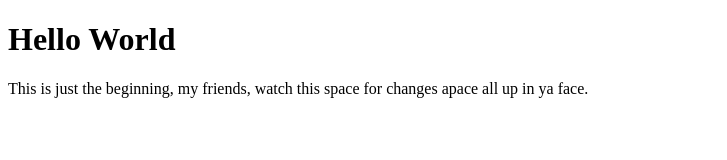
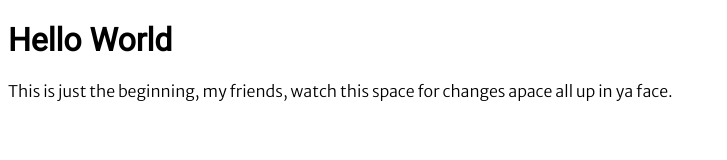
Before and after one commit to TommyBoy132/TommyBoy132.github.io, a plain HTML site: page index.html in a window 1280 px wide. Shown: the whole page, without its empty margins (0-727 px from the left). Drawn offline with Linux system fonts and the light colour scheme.

Commit message:
adding css and font links - decided to use Roboto for headers and Merriweather Sans for the body

```diff
--- /dev/null
+++ b/css/main.css
@@ -0,0 +1,11 @@
+/*Style choices:
+Roboto for headings
+Merriweather Sans for paragraphs*/
+
+h1,h2,h3,h4,h5 {
+    font-family: 'Roboto', sans-serif;
+}
+
+p {
+    font-family: 'Merriweather Sans', sans-serif;
+}
--- a/index.html
+++ b/index.html
@@ -3,6 +3,8 @@
 <head>
     <meta charset="UTF-8">
     <title>Supercal</title>
+    <link href="https://fonts.googleapis.com/css?family=Merriweather+Sans:300|Roboto" rel="stylesheet">
+    <link rel="stylesheet" href="css/main.css" type="text/css">
 </head>
 <body>
     <h1>Hello World</h1>
```
